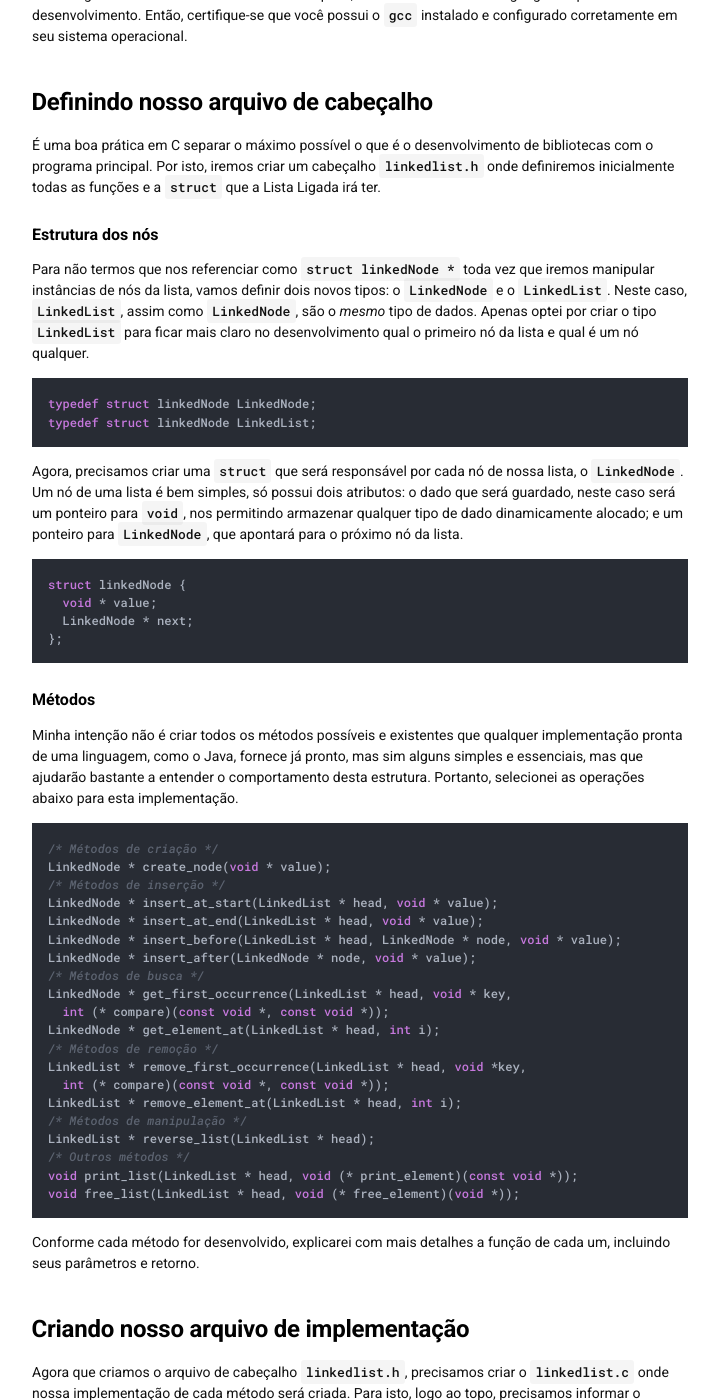
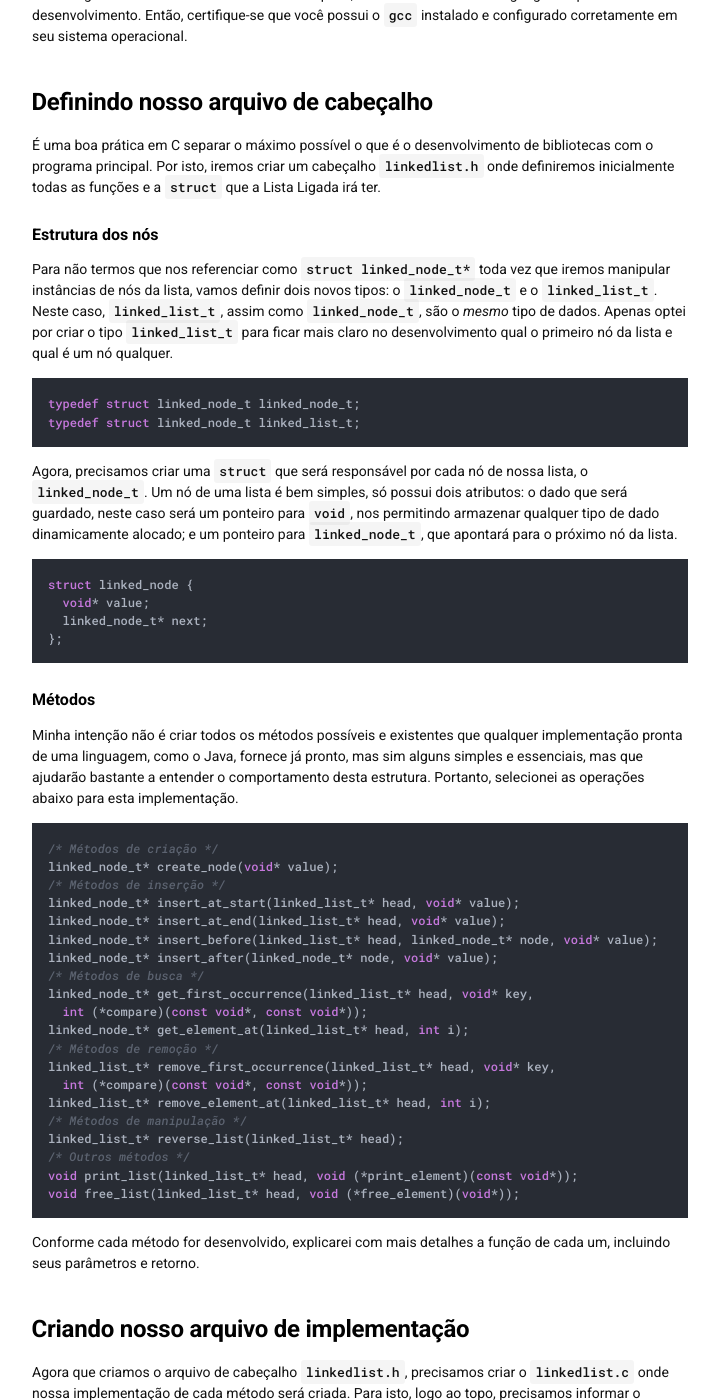
Before and after one commit to alessandrojean/alessandrojean.github.io, a Jekyll site: the page built from _posts/2018-09-25-ed-lista-ligada.md, in a window 1280 px wide and 1400 px high, scrolled down 1841 px. Shown: the whole window, without its empty margins (280-999 px from the left). Built offline with Jekyll 4.4.1, drawn with Linux system fonts in a browser that asks for light colours; nearby versions of some CDN libraries; comment, search, counter and statistics services are not loaded; some of the changed text lies outside the part shown.

Commit message:
Reformat code to use Google styleguide.

````diff
--- a/_posts/2018-09-25-ed-lista-ligada.md
+++ b/_posts/2018-09-25-ed-lista-ligada.md
@@ -70,33 +70,33 @@ que a Lista Ligada irá ter.
 
 ### Estrutura dos nós
 
-Para não termos que nos referenciar como `struct linkedNode *`
+Para não termos que nos referenciar como `struct linked_node_t*`
 toda vez que iremos manipular instâncias de nós da lista,
-vamos definir dois novos tipos: o `LinkedNode` e
-o `LinkedList`. Neste caso, `LinkedList`, assim como
-`LinkedNode`, são o *mesmo* tipo de dados. Apenas optei
-por criar o tipo `LinkedList` para ficar mais claro
+vamos definir dois novos tipos: o `linked_node_t` e
+o `linked_list_t`. Neste caso, `linked_list_t`, assim como
+`linked_node_t`, são o *mesmo* tipo de dados. Apenas optei
+por criar o tipo `linked_list_t` para ficar mais claro
 no desenvolvimento qual o primeiro nó da lista e qual
 é um nó qualquer.
 
 ```c
-typedef struct linkedNode LinkedNode;
-typedef struct linkedNode LinkedList;
+typedef struct linked_node_t linked_node_t;
+typedef struct linked_node_t linked_list_t;
 ```
 
 Agora, precisamos criar uma `struct` que será
-responsável por cada nó de nossa lista, o `LinkedNode`.
+responsável por cada nó de nossa lista, o `linked_node_t`.
 Um nó de uma lista é bem simples, só possui dois
 atributos: o dado que será guardado, neste caso
 será um ponteiro para `void`, nos permitindo armazenar
 qualquer tipo de dado dinamicamente alocado; e um
-ponteiro para `LinkedNode`, que apontará para o
+ponteiro para `linked_node_t`, que apontará para o
 próximo nó da lista.
 
 ```c
-struct linkedNode {
-  void * value;
-  LinkedNode * next;
+struct linked_node {
+  void* value;
+  linked_node_t* next;
 };
 ```
 
@@ -112,25 +112,25 @@ implementação.
 
 ```c
 /* Métodos de criação */
-LinkedNode * create_node(void * value);
+linked_node_t* create_node(void* value);
 /* Métodos de inserção */
-LinkedNode * insert_at_start(LinkedList * head, void * value);
-LinkedNode * insert_at_end(LinkedList * head, void * value);
-LinkedNode * insert_before(LinkedList * head, LinkedNode * node, void * value);
-LinkedNode * insert_after(LinkedNode * node, void * value);
+linked_node_t* insert_at_start(linked_list_t* head, void* value);
+linked_node_t* insert_at_end(linked_list_t* head, void* value);
+linked_node_t* insert_before(linked_list_t* head, linked_node_t* node, void* value);
+linked_node_t* insert_after(linked_node_t* node, void* value);
 /* Métodos de busca */
-LinkedNode * get_first_occurrence(LinkedList * head, void * key,
-  int (* compare)(const void *, const void *));
-LinkedNode * get_element_at(LinkedList * head, int i);
+linked_node_t* get_first_occurrence(linked_list_t* head, void* key,
+  int (*compare)(const void*, const void*));
+linked_node_t* get_element_at(linked_list_t* head, int i);
 /* Métodos de remoção */
-LinkedList * remove_first_occurrence(LinkedList * head, void *key,
-  int (* compare)(const void *, const void *));
-LinkedList * remove_element_at(LinkedList * head, int i);
+linked_list_t* remove_first_occurrence(linked_list_t* head, void* key,
+  int (*compare)(const void*, const void*));
+linked_list_t* remove_element_at(linked_list_t* head, int i);
 /* Métodos de manipulação */
-LinkedList * reverse_list(LinkedList * head);
+linked_list_t* reverse_list(linked_list_t* head);
 /* Outros métodos */
-void print_list(LinkedList * head, void (* print_element)(const void *));
-void free_list(LinkedList * head, void (* free_element)(void *));
+void print_list(linked_list_t* head, void (*print_element)(const void*));
+void free_list(linked_list_t* head, void (*free_element)(void*));
 ```
 
 Conforme cada método for desenvolvido, explicarei
@@ -156,25 +156,25 @@ os seguintes cabeçalhos:
 
 Todos os métodos de inserção dependem deste método,
 ele sempre será chamado quando queremos alocar
-um novo `LinkedNode` na memória. Para isto,
+um novo `linked_node_t` na memória. Para isto,
 utilizamos o `malloc`, que alocará na memória
-um espaço com o tamanho de `LinkedNode`.
+um espaço com o tamanho de `linked_node_t`.
 
 ```c
-LinkedNode * create_node(void * value) {
+linked_node_t* create_node(void* value) {
   // Tenta alocar dinamicamente um nó.
-  LinkedNode * newNode = malloc(sizeof(LinkedNode));
+  linked_node_t* new_node = malloc(sizeof(linked_node_t));
 
   // Se não conseguiu alocar, retorne NULL.
-  if (newNode == NULL)
-    return newNode;
+  if (NULL == new_node)
+    return new_node;
 
   // Define o valor do nó.
-  newNode->value = value;
+  new_node->value = value;
   // Importante: o nó não possui próximo elemento (ainda).
-  newNode->next = NULL;
+  new_node->next = NULL;
 
-  return newNode;
+  return new_node;
 }
 ```
 
@@ -192,10 +192,10 @@ podemos simplesmente fazer:
 
 ```c
 // Suponha que estamos utilizando uma lista de inteiros.
-int * numero = malloc(sizeof(int));
+int* numero = malloc(sizeof(int));
 *numero = 32;
 // Criação de um novo nó.
-LinkedNode * novoNo = create_node((void *) numero);
+linked_node_t* novo_no = create_node((void*) numero);
 ```
 
 No entanto, não precisaremos fazer esse *casting*
@@ -218,22 +218,22 @@ criar um novo nó e fazer com que seu próximo item, `newNode->next`,
 aponte para o início de nossa lista.
 
 ```c
-LinkedNode * insert_at_start(LinkedList * head, void * value) {
+linked_node_t* insert_at_start(linked_list_t* head, void* value) {
   // Alocamos um novo nó.
-  LinkedNode * newNode = create_node(value);
+  linked_node_t* new_node = create_node(value);
 
   // Se não tivemos sucesso em alocar, retorne NULL.
-  if (newNode == NULL)
-    return newNode;
+  if (NULL == new_node)
+    return new_node;
 
   // Estamos inserindo no início, logo
   // o próximo elemento depois deste
   // deve ser o início da lista.
-  newNode->next = head;
+  new_node->next = head;
 
   // Agora newNode é o início da lista,
   // precisamos retorná-lo.
-  return newNode;
+  return new_node;
 }
 ```
 
@@ -244,23 +244,23 @@ Agora, sempre que quisermos adicionar um elemento ao início
 da lista, podemos fazer das seguintes maneiras:
 
 ```c
-int * novoValor = malloc(sizeof(int));
+int* novoValor = malloc(sizeof(int));
 *novoValor = 32;
 
 // Método 1: criando diretamente.
-LinkedList * lista1 = insert_at_start(NULL, (* void) novoValor);
+linked_list_t* lista1 = insert_at_start(NULL, (void*) novoValor);
 
 // Método 2: utilizando um ponteiro nulo.
-LinkedList * lista2 = NULL;
-lista2 = insert_at_start(lista2, (* void) novoValor);
+linked_list_t* lista2 = NULL;
+lista2 = insert_at_start(lista2, (void*) novoValor);
 
 // Cuidados: neste caso, ambas as listas
 // referenciam no primeiro o nó o mesmo item,
 // portanto se modificarmos ele, alteraremos em ambas!.
 *novoValor = 65;
 printf("%d\n", lista1->value == lista2->value); // => 1.
-printf("%d\n", (* int) lista1->value == (* int) lista2-> value); // => 1
-printf("%d\n", *(int *) lista1->value == *(int *) lista2->value); // => 1.
+printf("%d\n", (int*) lista1->value == (int*) lista2-> value); // => 1
+printf("%d\n", *(int*) lista1->value == *(int*) lista2->value); // => 1.
 ```
 
 ### Inserindo um nó no fim da lista
@@ -280,10 +280,10 @@ utilizando o laço `for` é bem enxuta: apenas
 
 ```c
 // Assuma que a lista não é nula e não é vazia.
-LinkedList * lista, * ultimo = NULL;
+linked_list_t* lista, *ultimo = NULL;
 // Iterando utilizando o while.
 ultimo = lista;
-while (ultimo->next != NULL) {
+while (NULL != ultimo->next) {
   ultimo = ultimo->next;
 }
 // Iterando utilizando o for.
@@ -301,21 +301,21 @@ tratar este caso antes de começar a iterar pela lista.
 Sabendo disto, podemos implementar nosso método:
 
 ```c
-LinkedNode * insert_at_end(LinkedList * head, void * value) {
-  LinkedNode * newNode = create_node(value), * last = NULL;
+linked_node_t* insert_at_end(linked_list_t* head, void* value) {
+  linked_node_t* new_node = create_node(value), *last = NULL;
 
   // Se a lista está vazia, ou não conseguimos
   // alocar um novo nó, basta retornar.
-  if (head == NULL || newNode == NULL)
-    return newNode;
+  if (NULL == head || NULL == new_node)
+    return new_node;
 
   // Devemos percorrer a lista até o último item.
   for (last = head; last->next != NULL; last = last->next);
   // Agora que achamos o último item,
   // basta fazer com que o próximo seja o nó novo.
-  last->next = newNode;
+  last->next = new_node;
   // Para eventuais usos, retornamos este nó novo.
-  return newNode;
+  return new_node;
 }
 ```
 
@@ -323,12 +323,12 @@ Para utilizarmos:
 
 ```c
 // Valores que serão inseridos.
-int * numero = malloc(sizeof(int));
+int* numero = malloc(sizeof(int));
 *numero = 32;
 // Aqui tanto faz se é uma lista nula ou não.
-LinkedNode * lista;
+linked_node_t* lista;
 // Para inserir no final.
-LinkedNode * ultimoNo = insert_at_end(lista, (* void) numero);
+linked_node_t* ultimo_no = insert_at_end(lista, (void*) numero);
 ```
 
 Neste caso, estamos utilizando uma implementação
@@ -355,22 +355,22 @@ dois casos:
    nó criado.
 
 ```c
-LinkedNode * insert_after(LinkedNode * node, void * value) {
-  LinkedNode * newNode = create_node(value);
+linked_node_t* insert_after(linked_node_t* node, void* value) {
+  linked_node_t* new_node = create_node(value);
   // Primeiro caso: o nó passado está nulo.
-  if (node == NULL)
-    return newNode;
+  if (NULL == node)
+    return new_node;
   // Segundo caso: há um nó não nulo.
-  if (newNode == NULL)
-    return newNode;
+  if (new_node == NULL)
+    return new_node;
   // Fazemos com que o novo nó
   // aponte para o próximo do nó arbitrário.
-  newNode->next = node->next;
+  new_node->next = node->next;
   // Agora o nó arbitrário aponta
   // para o novo nó criado.
-  node->next = newNode;
+  node->next = new_node;
   // Novamente, retornamos o nó criado.
-  return newNode;
+  return new_node;
 }
 ```
 
@@ -380,17 +380,17 @@ com um custo bem melhor. Por exemplo, suponha que
 queremos popular a lista com os números de 1 a 10:
 
 ```c
-LinkedNode * lista = NULL, * ultimo = NULL;
+linked_node_t *lista = NULL, *ultimo = NULL;
 for (int i = 1; i <= 10; i++) {
   // Alocamos um inteiro novo.
-  int * novoValor = malloc(sizeof(int));
-  *novoValor = i;
+  int* novo_valor = malloc(sizeof(int));
+  *novo_valor = i;
   // Inserimos ao final.
-  ultimo = insert_after(lista, (* void) novoValor);
+  ultimo = insert_after(lista, (void*) novo_valor);
   // Na primeira iteração, precisamos
   // pegar a referência para o primeiro
   // nó, que será o ultimo.
-  if (lista == NULL)
+  if (NULL == lista)
     lista = ultimo;
 }
 // Agora a lista possui os elementos:
@@ -427,7 +427,7 @@ os elementos da lista. Isto pode ser resolvido
 de uma maneira bem simples: utilizando ponteiros
 para funções! Ou seja, nós passamos uma referência
 a uma função que dado dois elementos de um tipo
-qualquer, ou seja, `void *`, os trate corretamente
+qualquer, ou seja, `void*`, os trate corretamente
 e os compare com o critério necessário.
 
 Se você programa em JavaScript, já deve estar acostumado
@@ -466,8 +466,8 @@ JavaScript seria escrito em C assim:
 // estão dentro do main().
 
 // Função que modifica um vetor com dada função.
-void aplicar_funcao(int * vetor, int n,
-    int (* funcao)(int)) {
+void aplicar_funcao(int* vetor, int n,
+    int (*funcao)(int)) {
   for (int i = 0; i < n; i++)
     vetor[i] = funcao(vetor[i]);
 }
@@ -507,12 +507,12 @@ para uma função que retorna `int` e tem como parâmetro
 dois ponteiros para `void`, `a` e `b`.
 
 ```c
-LinkedNode * get_first_occurrence(LinkedList * head, void * key,
-    int (* compare)(const void *, const void *)) {
+linked_node_t* get_first_occurrence(linked_list_t* head, void* key,
+    int (*compare)(const void*, const void*)) {
   // Nó resultado da busca.
-  LinkedNode * element = NULL;
+  linked_node_t* element = NULL;
   // Itere por toda a lista enquanto há nós.
-  for (LinkedNode * i = head; i != NULL; i = i->next) {
+  for (linked_node_t* i = head; i != NULL; i = i->next) {
     // Se a função de comparação retornar
     // o valor 0, significa que são iguais.
     if ((*compare)(key, i->value) == 0) {
@@ -535,12 +535,12 @@ Seu uso também é relativamente simples.
 
 ```c
 // Suponha que a lista tem elementos.
-LinkedList * lista;
-int * elemento = malloc(sizeof(int));
+linked_list_t* lista;
+int* elemento = malloc(sizeof(int));
 // Queremos buscar o elemento com valor 8.
 *elemento = 8;
 // Basta chamarmos com a função comparar_inteiros.
-LinkedNode * resultado = get_first_occurrence(lista, (void *) elemento,
+linked_node_t* resultado = get_first_occurrence(lista, (void*) elemento,
     &comparar_inteiros);
 ```
 
@@ -555,15 +555,15 @@ o item. Senão, a lista tem menos elementos
 que o índice `i`.
 
 ```c
-LinkedNode * get_element_at(LinkedList * head, int i) {
+linked_node_t* get_element_at(linked_list_t* head, int i) {
   // Se a lista está vazia ou o
   // índice é inválido, retorne NULL.
-  if (head == NULL || i < 0)
+  if (NULL == head || i < 0)
     return NULL;
   // Itere pela lista enquanto o elemento
   // atual não for nulo e j <= i.
   int j = 0;
-  for (LinkedNode * actual = head; actual != NULL; actual = actual->next) {
+  for (linked_node_t* actual = head; actual != NULL; actual = actual->next) {
     // Se j chegou no índice i.
     if (j++ == i)
       return actual;
@@ -583,12 +583,12 @@ item anterior a ocorrência, se existente, e, após removê-la,
 fazer com que o item anterior aponte para o próximo da ocorrência.
 
 ```c
-LinkedList * remove_first_occurrence(LinkedList * head, void * key,
-    int (* compare_equal)(const void *, const void *)) {
+linked_list_t* remove_first_occurrence(linked_list_t* head, void* key,
+    int (*compare_equal)(const void*, const void*)) {
   // Caso único: o elemento é o primeiro da lista.
-  if (head != NULL && (*compare)(key, head->value) == 0) {
+  if (NULL != head && (*compare)(key, head->value) == 0) {
     // Precisamos guardar o próximo item.
-    LinkedNode * next = head->next;
+    linked_node_t* next = head->next;
     // Devemos liberar o nó da memória.
     free(head);
     // Também devemos liberar o elemento de busca.
@@ -598,7 +598,7 @@ LinkedList * remove_first_occurrence(LinkedList * head, void * key,
   }
   // Precisamos iterar pela lista em busca do elemento,
   // mas desta vez, guardando o item anterior.
-  LinkedNode * actual, * prev = NULL, * element = NULL;
+  linked_node_t* actual, *prev = NULL, *element = NULL;
   for (actual = head; actual != NULL; prev = actual, actual = actual->next) {
     if ((*compare)(key, actual->value) == 0) {
       element = actual;
@@ -606,10 +606,10 @@ LinkedList * remove_first_occurrence(LinkedList * head, void * key,
     }
   }
   // Se o elemento não está na lista, nada a ser feito.
-  if (element == NULL)
+  if (NULL == element)
     return head;
   // Precisamos guardar o próximo item.
-  LinkedNode * next = element->next;
+  linked_node_t* next = element->next;
   // Devemos liberar o nó da memória.
   free(element);
   // Agora o próximo depois do elemento anterior
@@ -630,23 +630,23 @@ de `value` e, após remover o nó, liberá-lo da memória.
 
 ```c
 // Suponha que a lista possui items.
-LinkedList * lista;
-int * elemento = malloc(sizeof(int));
+linked_list_t* lista;
+int* elemento = malloc(sizeof(int));
 // Queremos remover o elemento com valor 8.
 *elemento = 8;
 // Precisamos primeiro achar o nó.
-LinkedNode * no8 = get_first_occurrence(lista, elemento,
+linked_node_t* no8 = get_first_occurrence(lista, elemento,
     &comparar_inteiros);
 // Ponteiro do valor de no8.
 // Note que este é diferente de "elemento".
-int * valorNo8 = no8->value;
+int* valor_no8 = no8->value;
 // Agora podemos remover o no com elemento de valor 8.
 // Note que: "elemento" já foi liberado da memória
 // por causa de seu uso em get_first_occurrence.
 // Agora, estamos usando o valorNo8, que também será
 // liberado automaticamente por estar sendo usado
 // como apenas um valor de busca.
-lista = remove_first_occurrence(lista, valorNo8,
+lista = remove_first_occurrence(lista, valor_no8,
     &comparar_inteiros);
 ```
 
@@ -661,15 +661,15 @@ o elemento e devemos parar o laço. De resto, é exatamente
 a mesma lógica de `remove_first_occurrence`.
 
 ```c
-LinkedList * remove_element_at(LinkedList * head, int i) {
+linked_list_t* remove_element_at(linked_list_t* head, int i) {
   // Se a lista está vazia ou o
   // índice é inválido, retorne a lista.
-  if (head == NULL || i < 0)
+  if (NULL == head || i < 0)
     return head;
   // Caso especial: se i = 0.
   if (i == 0) {
     // Devemos guardar o ponteiro para o próximo.
-    LinkedNode * next = head->next;
+    linked_node_t* next = head->next;
     // Liberamos o nó.
     free(head);
     // Retornamos o novo início da lista.
@@ -678,7 +678,7 @@ LinkedList * remove_element_at(LinkedList * head, int i) {
   // Itere pela lista enquanto o elemento
   // atual não for nulo e j <= i.
   int j = 0;
-  LinkedNode * actual, * prev = NULL;
+  linked_node_t* actual, *prev = NULL;
   for (actual = head; actual != NULL; prev = actual, actual = actual->next) {
     if (j++ == i)
       break;
@@ -687,7 +687,7 @@ LinkedList * remove_element_at(LinkedList * head, int i) {
   if (actual == NULL)
     return head;
   // Devemos guardar o ponteiro para o próximo.
-  LinkedNode * next = actual->next;
+  linked_node_t* next = actual->next;
   // Liberamos o nó.
   free(actual);
   // O elemento anterior deve apontar para o next.
@@ -701,15 +701,15 @@ armazenado no nó. Isto pode ser feito da seguinte maneira.
 
 ```c
 // Assuma que a lista tem elementos.
-LinkedList * lista;
+linked_list_t* lista;
 // Queremos o nó de índice 3.
-LinkedNode * noI3 = get_element_at(lista, 3);
+linked_node_t* no_i3 = get_element_at(lista, 3);
 // Guardamos o ponteiro do valor.
-int * valorI3 = (int *) noI3->value;
+int* valor_i3 = (int*) no_i3->value;
 // Podemos remover o nó no índice 3.
 lista = remove_element_at(lista, 3);
 // Agora liberamos o valorI3.
-free(valorI3);
+free(valor_i3);
 ```
 
 ### Invertendo uma lista
@@ -724,8 +724,8 @@ o próximo elemento, para podemos continuar
 iterando corretamente.
 
 ```c
-LinkedList * reverse_list(LinkedList * head) {
-  LinkedNode * actual, * prev = NULL, * next = NULL;
+linked_list_t* reverse_list(linked_list_t* head) {
+  linked_node_t *actual, *prev = NULL, *next = NULL;
   // Itere por todos os itens.
   for (actual = head; actual != NULL; actual = next) {
     // Guardamos o ponteiro para o próximo.
@@ -754,13 +754,13 @@ função passada como ponteiro que imprimirá
 cada elemento da forma apropriada.
 
 ```c
-void print_list(LinkedList * head, void (* print_element)(const void *)) {
+void print_list(linked_list_t* head, void (*print_element)(const void*)) {
   printf("[");
-  for (LinkedNode * i = head; i != NULL; i = i->next) {
+  for (linked_node_t* i = head; i != NULL; i = i->next) {
     (*print_element)(i->value);
     // Aqui verificamos: se não é o
     // ultimo item, imprimimos a vírgula.
-    printf("%s", i->next == NULL ? "" : ", ");
+    printf("%s", (NULL == i->next) ? "" : ", ");
   }
   printf("]\n");
 }
@@ -801,14 +801,14 @@ libere os nós da memória e mantivesse
 os valores para algum uso futuro.
 
 ```c
-void free_list(LinkedList * head, void (* free_element)(void *)) {
-  LinkedNode * actual, * next = NULL;
+void free_list(linked_list_t* head, void (*free_element)(void*)) {
+  linked_node_t *actual, *next = NULL;
   // Para cada item.
   for (actual = head; actual != NULL; actual = next) {
     // Guardamos o próximo, que será perdido.
     next = actual->next;
     // Se uma função de liberação foi passada, chame-a.
-    if (free_element != NULL)
+    if (NULL != free_element)
       (*free_element)(actual->value);
     // E agora, podemos liberar o nó.
     free(actual);
@@ -834,12 +834,12 @@ criaremos uma `struct` que armazenará alguns dados
 básicos para cada anime.
 
 ```c
-typedef struct anime Anime;
+typedef struct anime_t anime_t;
 
-struct anime {
-  int myAnimeList;
-  char * title;
-  int episodeCount;
+struct anime_t {
+  int my_anime_list;
+  char* title;
+  int episode_count;
 };
 ```
 
@@ -848,25 +848,25 @@ trabalhar com nosso novo tipo de dados:
 
 ```c
 // Função de comparação pelo ID do MyAnimeList.
-int compare_animes_mal(const void * a, const void * b) {
-  Anime * animeA = (Anime *) a, * animeB = (Anime *) b;
-  return animeA->myAnimeList - animeB->myAnimeList;
+int compare_animes_mal(const void* a, const void* b) {
+  anime_t *anime_a = (anime_t*) a, *anime_b = (anime_t*) b;
+  return anime_a->my_anime_list - anime_b->my_anime_list;
 }
 
 // Função de impressão do tipo Anime.
-void print_anime(const void * anime) {
-  Anime * animePointer = (Anime *) anime;
-  printf("%s", animePointer->title);
+void print_anime(const void* anime) {
+  anime_t* anime_pointer = (anime_t*) anime;
+  printf("%s", anime_pointer->title);
 }
 
 // Função de criação de um Anime.
-void * create_anime(int mal, char * title, int eps) {
-  Anime * anime = malloc(sizeof(Anime));
+void* create_anime(int mal, char* title, int eps) {
+  anime_t* anime = malloc(sizeof(anime_t));
 
-  if (anime == NULL)
+  if (NULL == anime)
     return anime;
 
-  anime->myAnimeList = mal;
+  anime->my_anime_list = mal;
   // Aqui precisamos alocar uma nova string
   // para o título de nosso Anime.
   // Precisa ter o tamanho da original + 1
@@ -894,9 +894,9 @@ removemos algum e, ao fim, liberamos
 a lista.
 
 ```c
-int main(int argc, char ** argv) {
+int main(int argc, char** argv) {
   // Vetor com nossos animes.
-  void * animes = {
+  void* animes = {
     create_anime(9253, "Steins;Gate", 24),
     create_anime(30484, "Steins;Gate 0", 23),
     create_anime(13601, "Psycho-Pass", 13601),
@@ -905,8 +905,8 @@ int main(int argc, char ** argv) {
   // Quantidade de itens no vetor.
   int n = 4;
   // Lista Ligada.
-  LinkedList * list = NULL;
-  LinkedNode * last = NULL;
+  linked_list_t* list = NULL;
+  linked_node_t* last = NULL;
   // Para cada item no vetor,
   // vamos adicionar na lista ligada.
   for (int i = 0; i < n; i++) {
@@ -916,21 +916,21 @@ int main(int argc, char ** argv) {
     // Se list é NULL, então é a primeira
     // iteração, precisamos guardar o início,
     // que será o mesmo do final neste caso.
-    if (list == NULL)
+    if (NULL == list)
       list = last;
   }
   // [Steins;Gate, Steins;Gate 0, Psycho-Pass, Neon Genesis Evangelion]
   print_list(list, &print_anime);
 
   // Elemento temporário para busca.
-  Anime * search = malloc(sizeof(Anime));
+  anime_t* search = malloc(sizeof(anime_t));
   // 13601 = Psycho-Pass
-  search->myAnimeList = 13601;
+  search->my_anime_list = 13601;
   // Nó resultado da busca.
-  LinkedNode * resultNode = get_first_occurrence(list, (void *) search,
+  linked_node_t* result_node = get_first_occurrence(list, (void*) search,
       &compare_animes_mal);
   // Anime contido dentro do nó resultado.
-  Anime * result = (Anime *) resultNode->value;
+  anime_t* result = (anime_t*) result_node->value;
   // Result: Psycho-Pass
   printf("Result: %s\n", result->title);
 
````
Also changed, not shown: other parts of _posts/2018-09-25-ed-lista-ligada.md (+9 -9 lines), _posts/2018-09-27-implementando-uma-pilha.md (+61 -62 lines).
